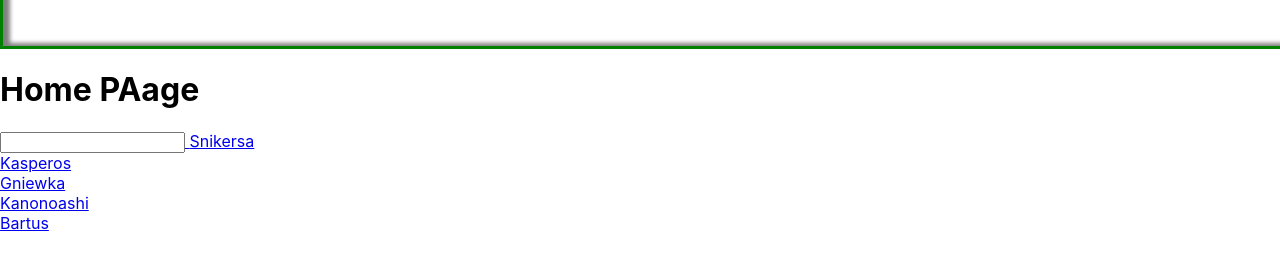
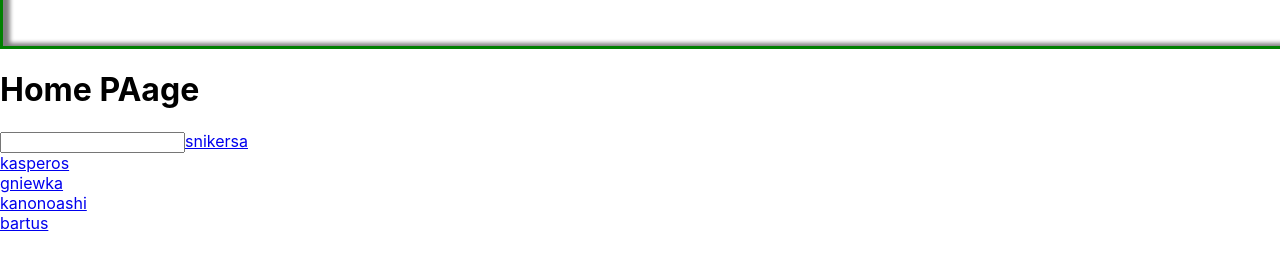
Before and after one commit to Snikerso/optymalisci, a React (Create React App) app: page / in a window 1280 px wide. Shown: the part 133-402 px from the top of the page. Built offline with nearby package versions, Linux system fonts and the light colour scheme.

Commit message:
input title

```diff
--- a/src/views/HomeView/index.js
+++ b/src/views/HomeView/index.js
@@ -2,40 +2,34 @@ import React, { useEffect, useState } from 'react';
 import { Link } from 'react-router-dom';
 
 export const HomeView = ({ optymalists }) => {
-
-  // const [typeSort, setTypeSort] = useState('Ascending');
-  // let newOp = optymalists;
-  //
-  // newOp = newOp.sort((a, b) => {
-  //   if (typeSort === 'Ascending') {
-  //     if (a.title > b.title) return -1;
-  //   } else {
-  //     if (a.title < b.title) return -1;
-  //   }
-  // });
-
-    const [title, setTitle] = useState('')
-    console.log(title);
-
+  const [inputTitle, setInputTitle] = useState('');
 
   return (
     <div>
       <h1>Home PAage</h1>
-      {/*<button*/}
-      {/*  onClick={() => setTypeSort((prev) => (prev === 'Ascending' ? 'Descending' : 'Ascending'))}>*/}
-      {/*  {typeSort}*/}
-      {/*</button>*/}
 
-        <input type='text' onChange={(event) => {setTitle(event.target.value)}}
-               />
+      <input
+        type="text"
+        onClick
+        onChange={(event) => {
+          setInputTitle(event.target.value);
+        }}
+      />
 
-      {optymalists.filter((item) => {
-        if (item.title.toLowerCase().includes(title)) {
-          return item;
-        }
-      }).map(item => <><Link to={item.to} key={item.id}> {item.title} </Link> <br/></>)
+      {optymalists
+        .filter((item) => {
+          if (item.title.toLowerCase().includes(inputTitle)) {
+            return item;
           }
-
+        })
+        .map((item) => (
+          <>
+            <Link to={item.to} key={item.id}>
+              {item.title.toLowerCase()}
+            </Link>
+            <br />
+          </>
+        ))}
     </div>
   );
 };
```
